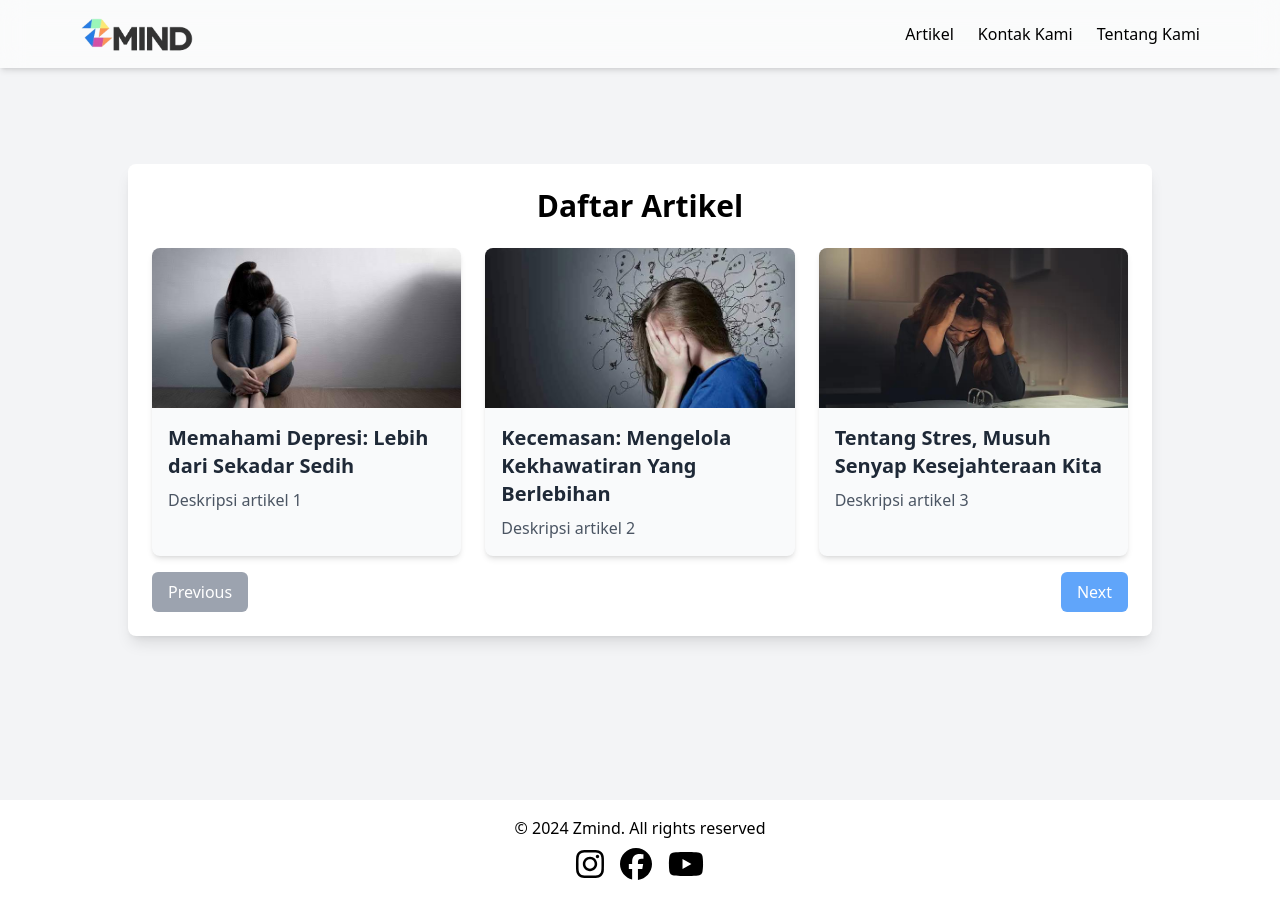
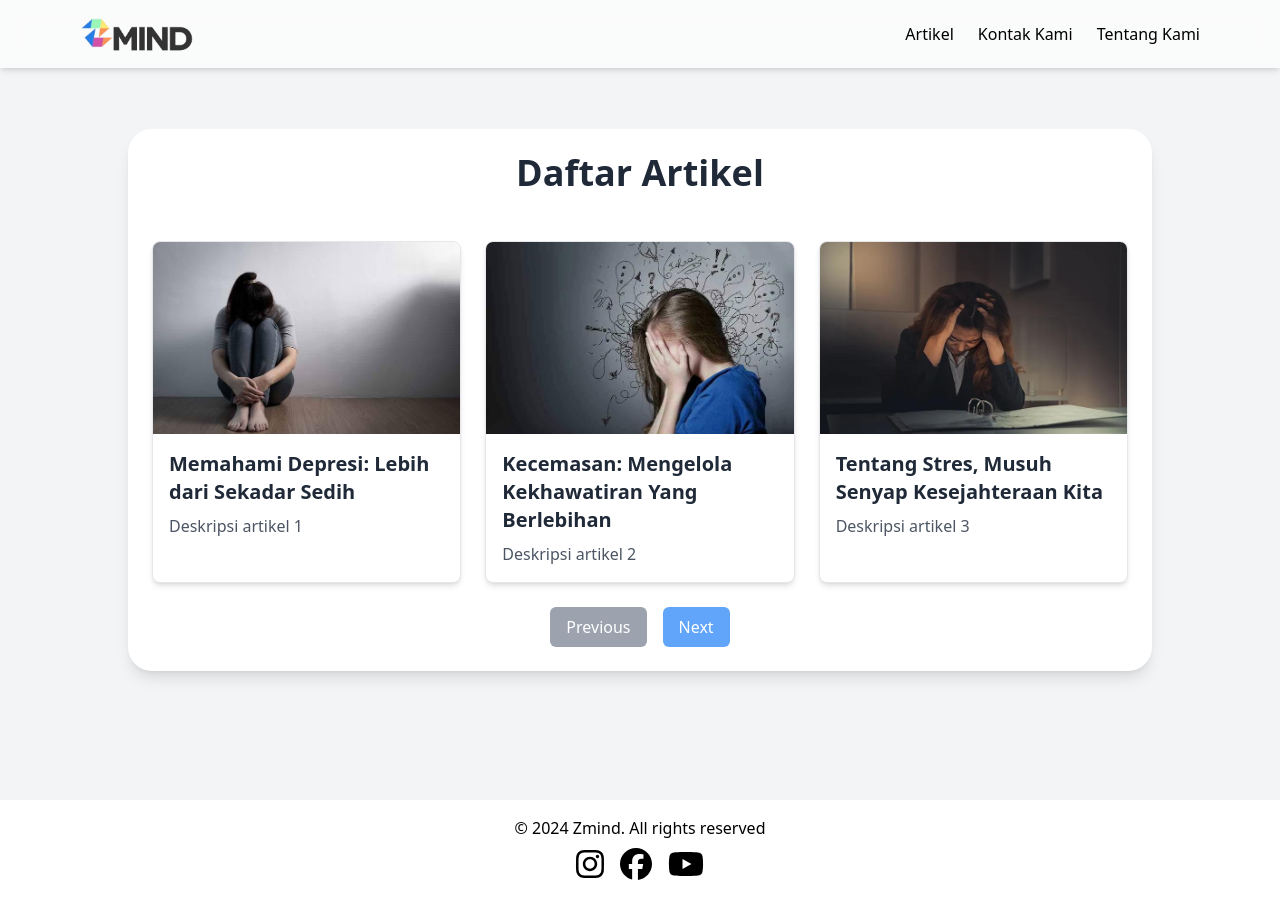
Before and after one commit to Andrysm06/ArticleZmind, a React (Vite) app: page / in a window 1280 px wide. Built offline with nearby package versions, Linux system fonts and the light colour scheme.

Commit message:
update navbar,home

```diff
--- a/src/Page/Home.jsx
+++ b/src/Page/Home.jsx
@@ -110,8 +110,8 @@ const ArtikelPage = () => {
     <>
       <Navbar />
       <div className="flex justify-center items-center min-h-screen py-24 bg-gray-100">
-        <div className="w-full max-w-5xl p-6  bg-white shadow-lg rounded-lg">
-          <h1 className="text-3xl font-bold text-center mb-6">
+        <div className="w-full max-w-5xl p-6 bg-white shadow-lg rounded-3xl">
+          <h1 className="text-4xl font-bold text-center mb-8 text-gray-800  pb-4">
             Daftar Artikel
           </h1>
 
@@ -119,17 +119,17 @@ const ArtikelPage = () => {
             {displayedArticles.map((article) => (
               <div
                 key={article.id}
-                className="bg-gray-50 shadow-md rounded-lg overflow-hidden transform transition duration-300 ease-in-out hover:scale-105 hover:shadow-lg"
+                className="bg-white border border-gray-200 shadow-md rounded-lg overflow-hidden transform transition duration-300 ease-in-out hover:scale-105 hover:shadow-lg"
               >
                 <Link to={article.link}>
                   <img
                     src={article.image}
                     alt={article.title}
-                    className="w-full h-40 object-cover transform transition duration-300 ease-in-out hover:scale-110"
+                    className="w-full h-48 object-cover transition duration-300 ease-in-out hover:scale-110"
                   />
                 </Link>
                 <div className="p-4">
-                  <h2 className="text-xl font-semibold mb-2 text-gray-800 transform transition duration-300 ease-in-out hover:text-blue-500">
+                  <h2 className="text-xl font-semibold mb-2 text-gray-800 transition duration-300 ease-in-out hover:text-blue-500">
                     <Link to={article.link}>{article.title}</Link>
                   </h2>
                   <p className="text-gray-600">{article.description}</p>
@@ -138,18 +138,18 @@ const ArtikelPage = () => {
             ))}
           </div>
 
-          <div className="flex justify-between mt-4">
+          <div className="flex justify-center space-x-4 mt-6">
             <button
               onClick={handlePrev}
               disabled={currentPage === 0}
-              className="px-4 py-2 bg-blue-400 text-white rounded-md hover:bg-blue-600 disabled:bg-gray-400 disabled:cursor-not-allowed"
+              className="px-4 py-2 text-white font-medium rounded-md transform transition duration-300 ease-in-out hover:scale-105 bg-blue-400 hover:bg-blue-600 disabled:bg-gray-400 disabled:cursor-not-allowed disabled:hover:scale-100"
             >
               Previous
             </button>
             <button
               onClick={handleNext}
               disabled={currentPage === totalPages - 1}
-              className="px-4 py-2 bg-blue-400 text-white rounded-md hover:bg-blue-600 disabled:bg-gray-400 disabled:cursor-not-allowed"
+              className="px-4 py-2 text-white font-medium rounded-md transform transition duration-300 ease-in-out hover:scale-105 bg-blue-400 hover:bg-blue-600 disabled:bg-gray-400 disabled:cursor-not-allowed disabled:hover:scale-100"
             >
               Next
             </button>
--- a/src/components/Navbar.jsx
+++ b/src/components/Navbar.jsx
@@ -2,7 +2,7 @@ import React, { useState } from "react";
 import Zminds from "../../public/image/ZmindLogo.png";
 import { useNavigate, Link } from "react-router-dom";
 import { FontAwesomeIcon } from "@fortawesome/react-fontawesome";
-import { faBars } from "@fortawesome/free-solid-svg-icons";
+import { faBars, faTimes } from "@fortawesome/free-solid-svg-icons"; // Import faTimes
 
 const Navbar = () => {
   const [isMenuOpen, setIsMenuOpen] = useState(false);
@@ -20,32 +20,40 @@ const Navbar = () => {
             src={Zminds}
             alt="Zmind Logo"
             onClick={() => navigate("/")}
-            className="h-6 w-18 md:h-9 md:w-18 object-cover cursor-pointer"
+            className="h-6 w-18 md:h-9 md:w-18 object-cover cursor-pointer transition-transform duration-300 hover:scale-110" // Added scale and transition classes
           />
         </div>
 
         <div className="md:hidden">
-          <button onClick={toggleMenu}>
-            <FontAwesomeIcon icon={faBars} className="text-black text-2xl" />
+          <button
+            onClick={toggleMenu}
+            className={`transform transition-transform duration-300 ${
+              isMenuOpen ? "rotate-90" : ""
+            }`}
+          >
+            <FontAwesomeIcon
+              icon={isMenuOpen ? faTimes : faBars}
+              className="text-black text-2xl"
+            />
           </button>
         </div>
 
         <div className="hidden md:flex space-x-6">
           <a
             href="/"
-            className="text-black hover:text-gray-600 transition duration-300"
+            className="text-black hover:text-gray-600 transition duration-300 hover:scale-105"
           >
             Artikel
           </a>
           <a
             href="#projects"
-            className="text-black hover:text-gray-600 transition duration-300"
+            className="text-black hover:text-gray-600 transition duration-300 hover:scale-105"
           >
             Kontak Kami
           </a>
           <Link
             to="/Zmind"
-            className="text-black hover:text-gray-600 transition duration-300"
+            className="text-black hover:text-gray-600 transition duration-300 hover:scale-105"
           >
             Tentang Kami
           </Link>
@@ -56,21 +64,21 @@ const Navbar = () => {
         <div className="md:hidden flex flex-col space-y-4 mt-4 px-4 py-2 bg-white shadow-md rounded-lg">
           <a
             href="/"
-            className="text-black hover:text-gray-600 transition duration-300"
+            className="text-black hover:text-gray-600 transition duration-300 hover:scale-105"
             onClick={() => setIsMenuOpen(false)}
           >
             Artikel
           </a>
           <a
             href="#projects"
-            className="text-black hover:text-gray-600 transition duration-300"
+            className="text-black hover:text-gray-600 transition duration-300 hover:scale-105"
             onClick={() => setIsMenuOpen(false)}
           >
             Kontak Kami
           </a>
           <Link
             to="/Zmind"
-            className="text-black hover:text-gray-600 transition duration-300"
+            className="text-black hover:text-gray-600 transition duration-300 hover:scale-105"
           >
             Tentang Kami
           </Link>
```
